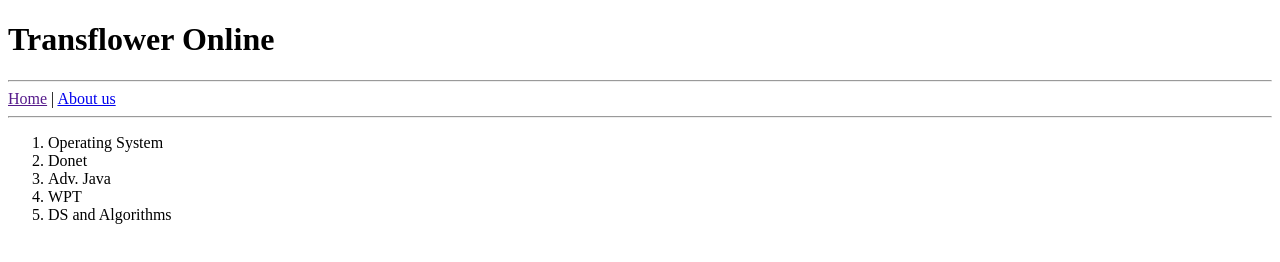
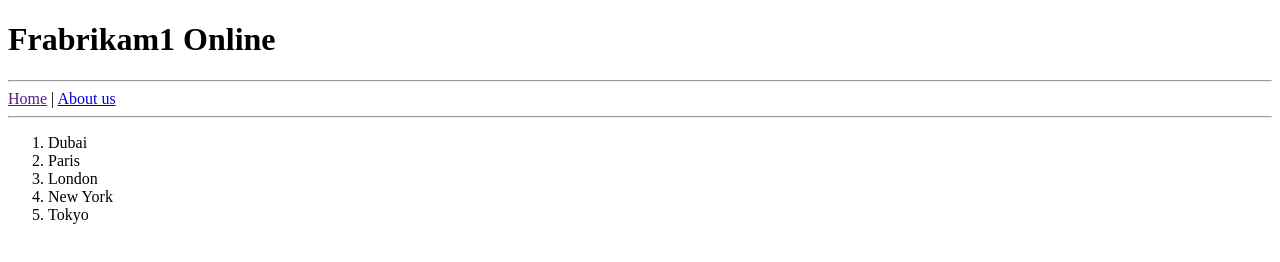
Before and after one commit to tusharbidave/Frabrikam1, a website: page index.html in a window 1280 px wide. Drawn offline with Linux system fonts and the light colour scheme.

Commit message:
Update index.html

```diff
--- a/index.html
+++ b/index.html
@@ -4,16 +4,16 @@
         <title>My Custom HTML App</title>
     </head>
     <body>
-        <h1>Transflower Online </h1>
+        <h1>Frabrikam1 Online </h1>
         <hr/>
         <a href="">Home</a> | <a href="/aboutus.html">About us </a>
         <hr/>
         <ol>
-            <li>Operating System</li>
-            <li>Donet</li>
-            <li>Adv. Java</li>
-            <li>WPT</li>
-            <li>DS and Algorithms</li>
+            <li>Dubai</li>
+            <li>Paris</li>
+            <li>London</li>
+            <li>New York</li>
+            <li>Tokyo</li>
         </ol>
     </body>
 </html>
```
